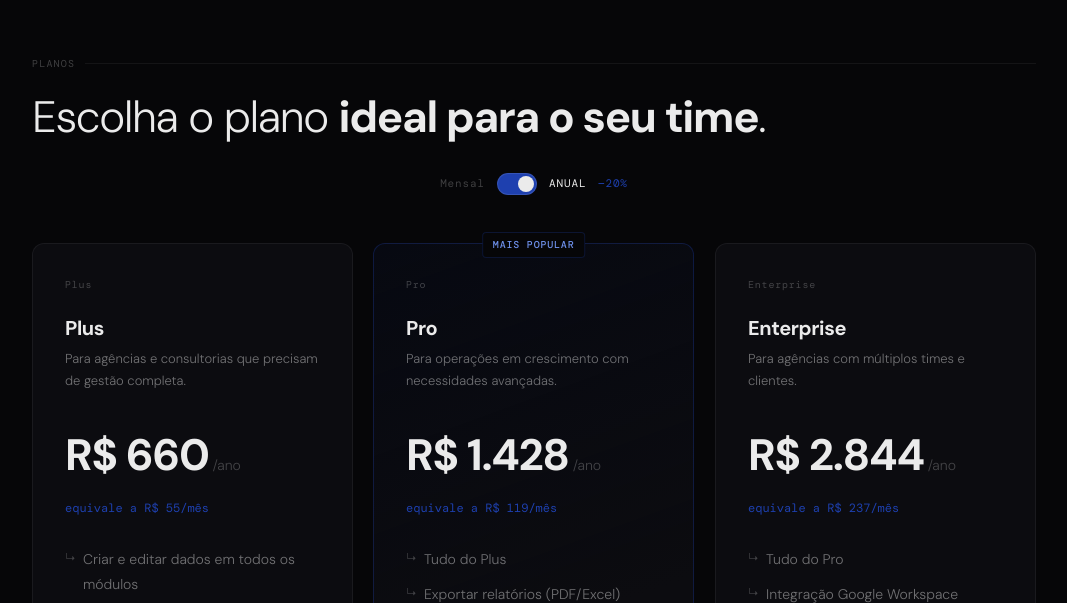
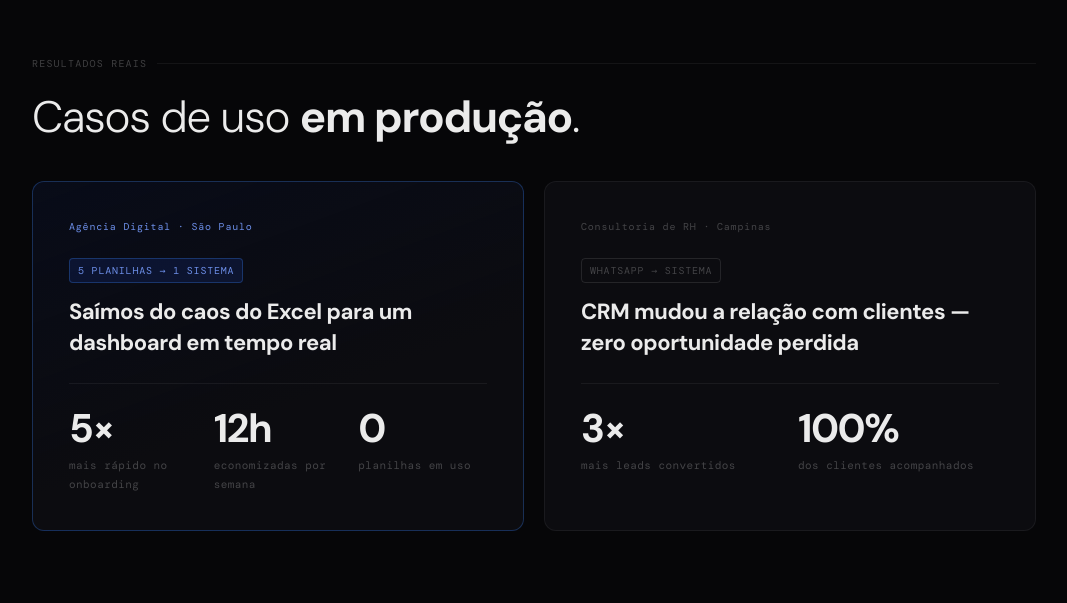
Before and after one commit to LucianoSantos95/gestaofocus-prime, a React (Vite) app: page /hub-empresarial in a window 1280 px wide. Shown: the part 3597-4200 px from the top of the page, without its empty margins (106-1173 px from the left). Built offline with nearby package versions, Linux system fonts and the light colour scheme.

Commit message:
Changes
Co-authored-by: LucianoSantos95 <201101409+LucianoSantos95@users.noreply.github.com>

```diff
--- a/src/pages/HubEmpresarial.tsx
+++ b/src/pages/HubEmpresarial.tsx
@@ -288,6 +288,82 @@ const HubEmpresarial = () => {
         </div>
       </section>
 
+      {/* RESULTADOS REAIS */}
+      <section className="container-focus section-padding">
+        <p className="sec-label">Resultados reais</p>
+        <h2 style={{ maxWidth: 720, marginBottom: 40 }}>
+          Casos de uso <strong>em produção</strong>.
+        </h2>
+
+        <div className="grid md:grid-cols-2 gap-5">
+          {/* Card 1 */}
+          <div
+            className="card"
+            style={{
+              borderColor: "rgba(59,130,246,0.30)",
+              background: "linear-gradient(160deg, rgba(30,64,175,0.10) 0%, var(--bg2) 60%)",
+              padding: 36,
+            }}
+          >
+            <p className="card-num" style={{ color: "#6D8FE8" }}>Agência Digital · São Paulo</p>
+            <span
+              style={{
+                display: "inline-block",
+                fontFamily: "var(--font-mono)", fontSize: 10,
+                color: "#6D8FE8", background: "rgba(30,64,175,0.18)",
+                border: "1px solid rgba(59,130,246,0.30)", borderRadius: 4,
+                padding: "3px 8px", letterSpacing: "0.08em", textTransform: "uppercase",
+                marginBottom: 14,
+              }}
+            >
+              5 planilhas → 1 sistema
+            </span>
+            <h3 style={{ fontSize: 22 }}>Saímos do caos do Excel para um dashboard em tempo real</h3>
+            <div className="grid grid-cols-3 gap-4 pt-6 mt-6" style={{ borderTop: "1px solid var(--line)" }}>
+              {[
+                { n: "5×", l: "mais rápido no onboarding" },
+                { n: "12h", l: "economizadas por semana" },
+                { n: "0", l: "planilhas em uso" },
+              ].map((s) => (
+                <div key={s.l}>
+                  <p style={{ fontSize: 40, fontWeight: 700, letterSpacing: "-0.04em", color: "var(--text)", lineHeight: 1 }}>{s.n}</p>
+                  <p style={{ fontSize: 11, color: "var(--text3)", fontFamily: "var(--font-mono)", letterSpacing: "0.04em", marginTop: 8 }}>{s.l}</p>
+                </div>
+              ))}
+            </div>
+          </div>
+
+          {/* Card 2 */}
+          <div className="card" style={{ padding: 36 }}>
+            <p className="card-num">Consultoria de RH · Campinas</p>
+            <span
+              style={{
+                display: "inline-block",
+                fontFamily: "var(--font-mono)", fontSize: 10,
+                color: "var(--text3)", border: "1px solid var(--line2)",
+                borderRadius: 4, padding: "3px 8px",
+                letterSpacing: "0.08em", textTransform: "uppercase",
+                marginBottom: 14,
+              }}
+            >
+              WhatsApp → sistema
+            </span>
+            <h3 style={{ fontSize: 22 }}>CRM mudou a relação com clientes — zero oportunidade perdida</h3>
+            <div className="grid grid-cols-2 gap-4 pt-6 mt-6" style={{ borderTop: "1px solid var(--line)" }}>
+              {[
+                { n: "3×", l: "mais leads convertidos" },
+                { n: "100%", l: "dos clientes acompanhados" },
+              ].map((s) => (
+                <div key={s.l}>
+                  <p style={{ fontSize: 40, fontWeight: 700, letterSpacing: "-0.04em", color: "var(--text)", lineHeight: 1 }}>{s.n}</p>
+                  <p style={{ fontSize: 11, color: "var(--text3)", fontFamily: "var(--font-mono)", letterSpacing: "0.04em", marginTop: 8 }}>{s.l}</p>
+                </div>
+              ))}
+            </div>
+          </div>
+        </div>
+      </section>
+
       {/* PRICING */}
       <section ref={pricingRef} className="container-focus section-padding">
         <p className="sec-label">Planos</p>
```
